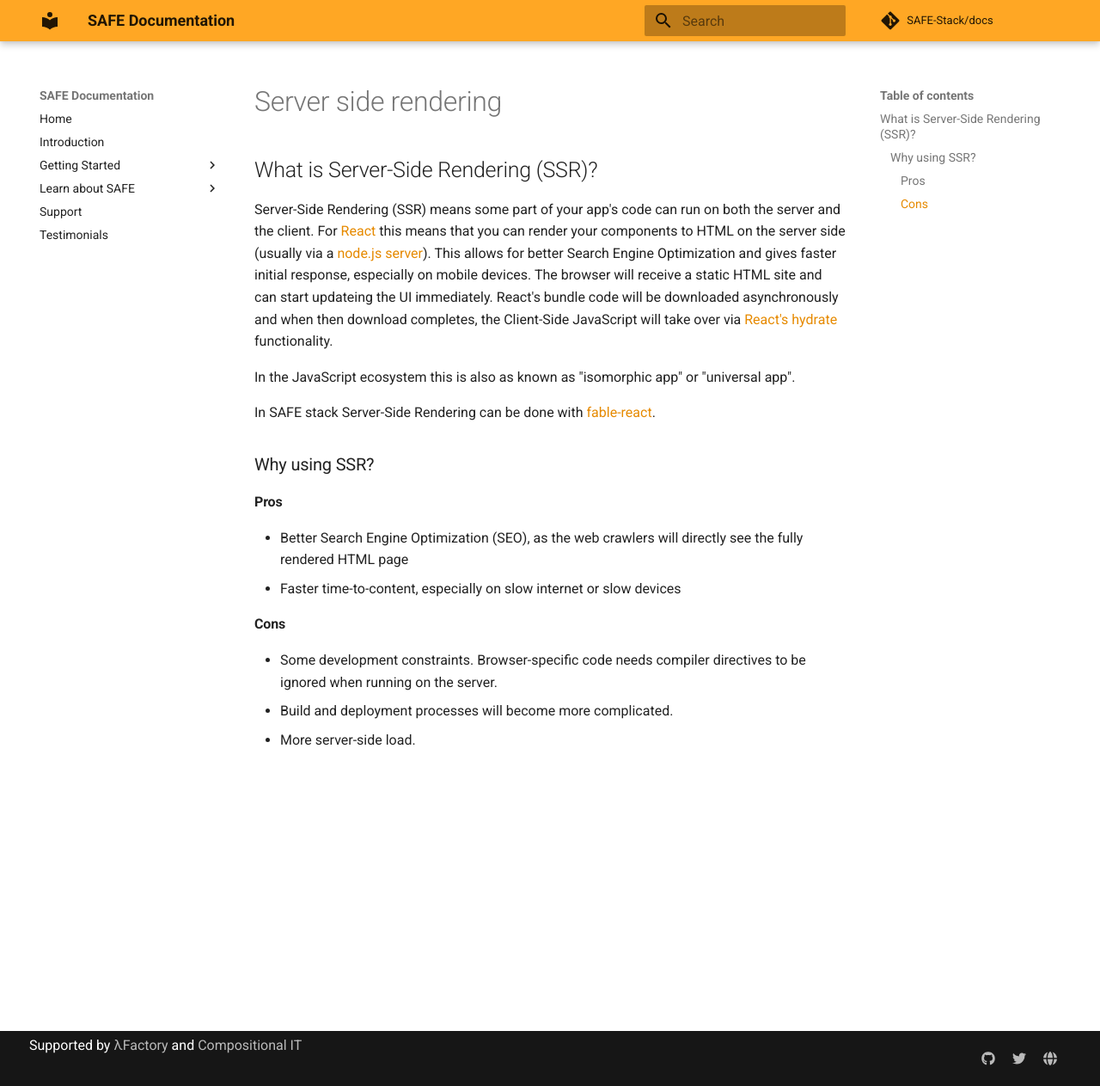
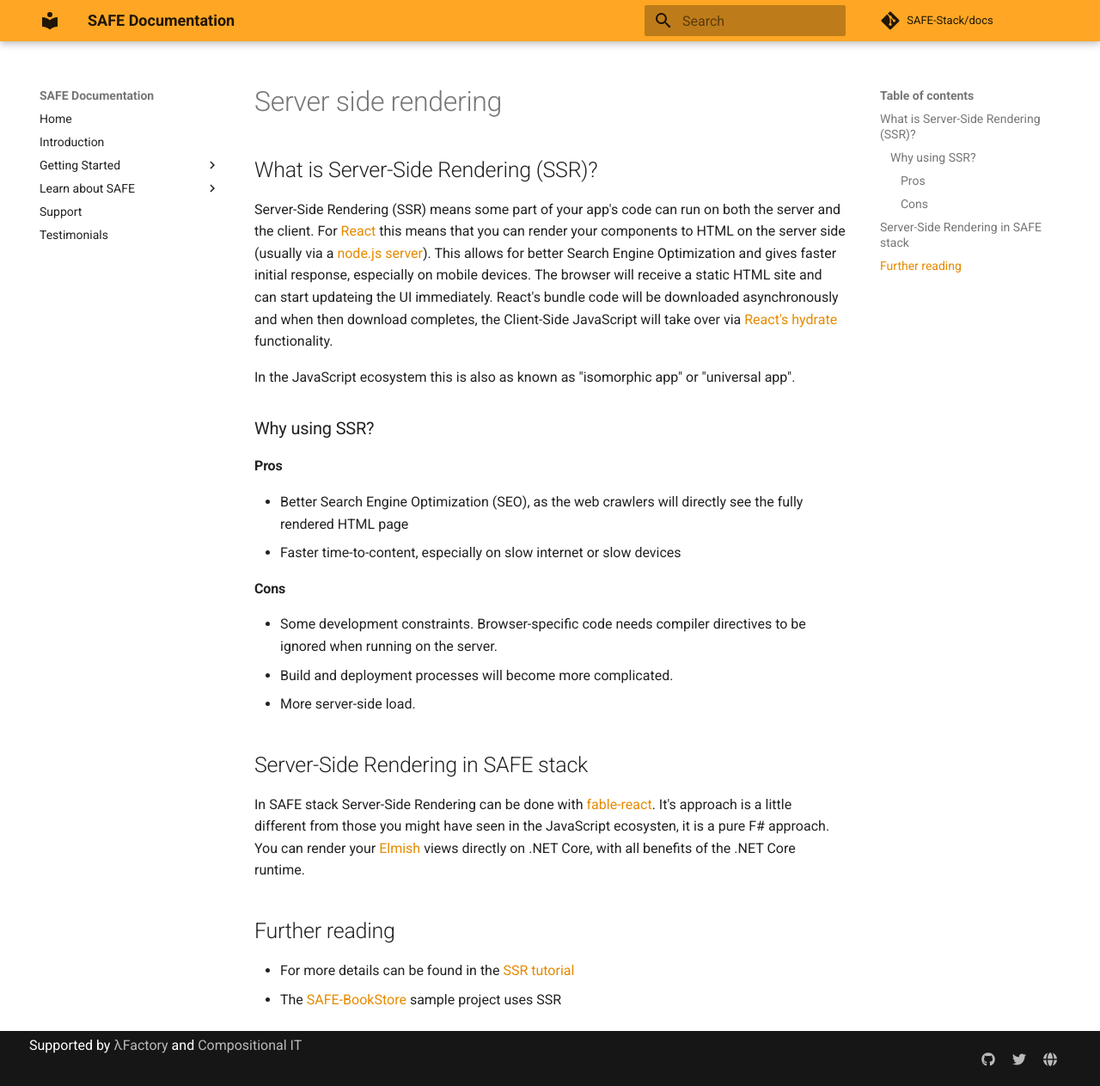
Before and after one commit to SAFE-Stack/docs, an MkDocs documentation site: the page built from docs/server-side-rendering.md, in a window 1280 px wide and 1263 px high. Shown: the whole window at 86% size. Built offline with MkDocs 1.6.1 and Material for MkDocs 9.7.7, drawn with Linux system fonts in a browser that asks for light colours; comment, search, counter and statistics services are not loaded; old or Windows-style settings are respelled for this version of MkDocs.

Commit message:
Further reading SSR

```diff
--- a/docs/server-side-rendering.md
+++ b/docs/server-side-rendering.md
@@ -20,3 +18,12 @@ In SAFE stack Server-Side Rendering can be done with [fable-react](https://githu
 * Some development constraints. Browser-specific code needs compiler directives to be ignored when running on the server.
 * Build and deployment processes will become more complicated.
 * More server-side load.
+
+## Server-Side Rendering in SAFE stack
+
+In SAFE stack Server-Side Rendering can be done with [fable-react](https://github.com/fable-compiler/fable-react). It's approach is a little different from those you might have seen in the JavaScript ecosysten, it is a pure F# approach. You can render your [Elmish](https://github.com/fable-elmish/elmish) views directly on .NET Core, with all benefits of the .NET Core runtime.
+
+## Further reading
+
+* For more details can be found in the [SSR tutorial](https://github.com/fable-compiler/fable-react/blob/master/docs/server-side-rendering.md)
+* The [SAFE-BookStore](https://github.com/SAFE-Stack/SAFE-BookStore) sample project uses SSR
```
Also changed, not shown: other parts of docs/server-side-rendering.md (+0 -2 lines).
